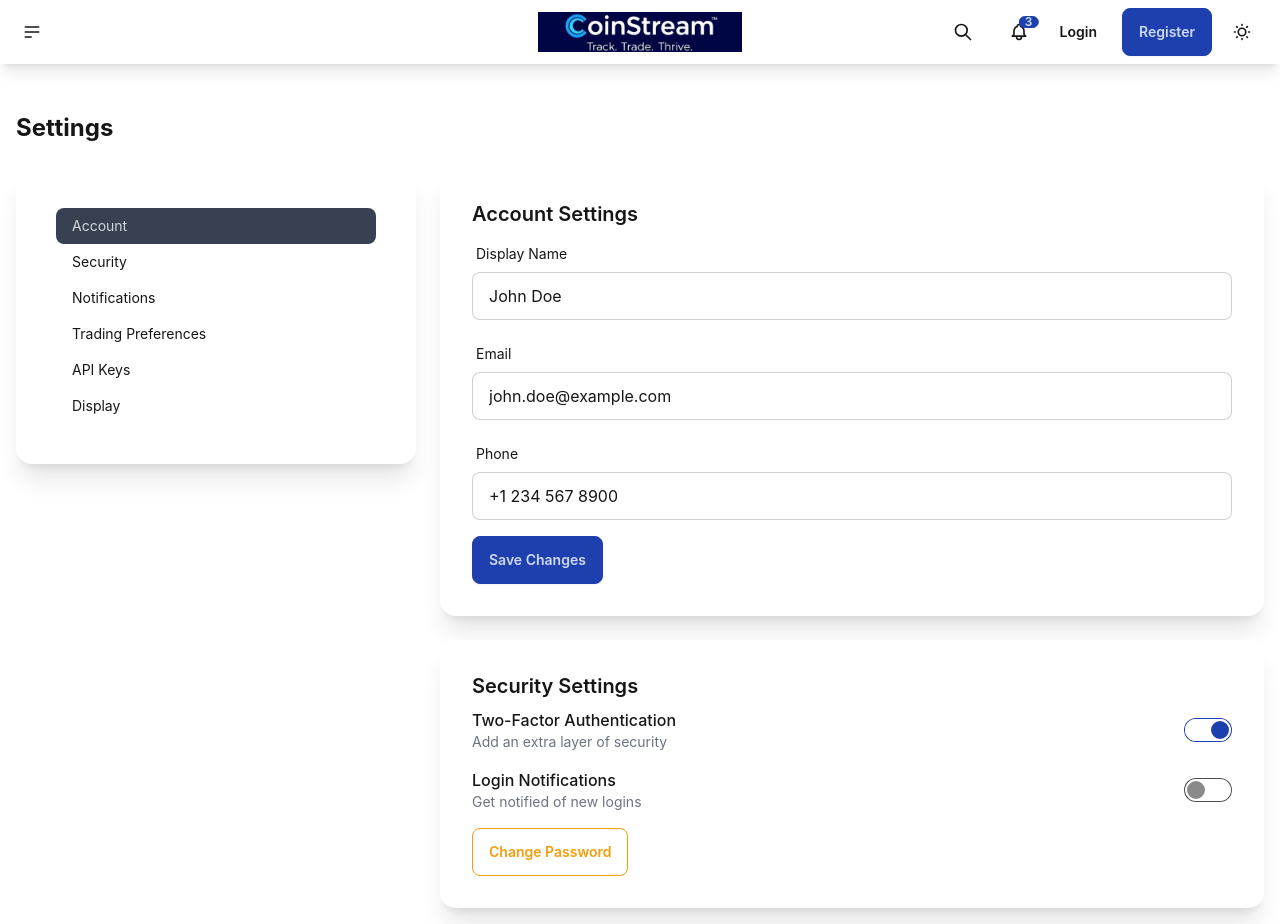
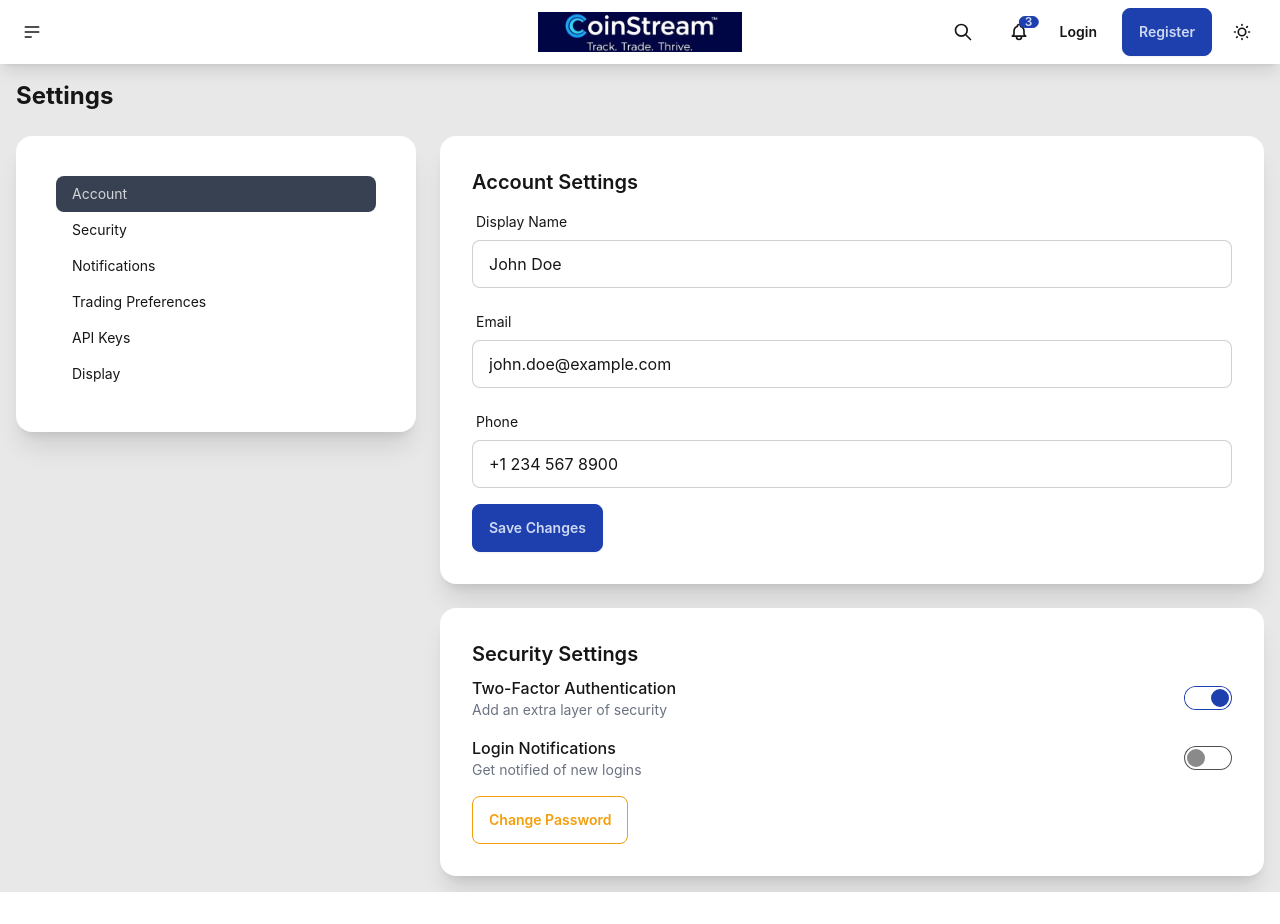
Before and after one commit to AnsHPaTeL2927/CryptoCurrencyFrontend, a React (Vite) app: page /settings in a window 1280 px wide. After the commit the page ends 892 px from the top, so only its background shows below. Built offline with nearby package versions, Linux system fonts and the light colour scheme.

Commit message:
solve profile and setting design issue and add routes for new 3 pages

```diff
--- a/src/App.jsx
+++ b/src/App.jsx
@@ -10,8 +10,10 @@ import Portfolio from "./pages/Portfolio";
 import Watchlist from "./pages/Watchlist";
 
 // Trading Pages
-// import { SpotTrading, FuturesTrading, MarginTrading } from "./pages/Trading";
+import SpotTrading from "./pages/Trading/SpotTrading";
 import OrderHistory from "./pages/Trading/OrderHistory";
+import FuturesTrading from "./pages/Trading/FuturesTrading";
+import MarginTrading from "./pages/Trading/MarginTrading";
 
 // Market Pages
 import Overview from "./pages/Market/Overview";
@@ -48,9 +50,9 @@ function App() {
 
           {/* Trading Routes */}
           <Route path="/trading">
-            {/* <Route path="spot" element={<SpotTrading />} />
+            <Route path="spot" element={<SpotTrading />} />
             <Route path="futures" element={<FuturesTrading />} />
-            <Route path="margin" element={<MarginTrading />} /> */}
+            <Route path="margin" element={<MarginTrading />} />
             <Route path="history" element={<OrderHistory />} />
           </Route>
 
--- a/src/components/Navbar.jsx
+++ b/src/components/Navbar.jsx
@@ -143,7 +143,7 @@ const Navbar = () => {
 
       <div className="drawer-content flex flex-col">
         {/* Navbar */}
-        <div className="navbar bg-base-100 shadow-lg">
+        <div className="navbar bg-base-100 shadow-lg sticky top-0 z-50">
           <div className="navbar-start">
             <label
               htmlFor="drawer-sidebar"
@@ -421,11 +421,13 @@ const Navbar = () => {
           </div>
         </div>
 
-        {/* Page content here */}
-        <div className="p-4">{/* Your main content */}</div>
+        {/* Main Content */}
+        <div className="flex-1 bg-base-200">
+          {/* Your main content will be rendered here by React Router */}
+        </div>
       </div>
 
-      <div className="drawer-side">
+      <div className="drawer-side z-50">
         <label
           htmlFor="drawer-sidebar"
           aria-label="close sidebar"
--- a/src/pages/Profile.jsx
+++ b/src/pages/Profile.jsx
@@ -1,7 +1,8 @@
 const Profile = () => {
   return (
-    <div className="p-4">
+    <div className="p-4 bg-base-200">
       {/* Profile Header */}
+      <div className="max-w-[1440px] mx-auto">
         <div className="flex items-center gap-4 mb-8">
           <div className="avatar">
             <div className="w-24 rounded-full">
@@ -95,7 +96,8 @@ const Profile = () => {
           </div>
         </div>
       </div>
+    </div>
   );
 };
 
-export default Profile
+export default Profile;
--- a/src/pages/Settings.jsx
+++ b/src/pages/Settings.jsx
@@ -1,6 +1,7 @@
 const Settings = () => {
   return (
-    <div className="p-4">
+    <div className="p-4 bg-base-200">
+      <div className="max-w-[1440px] mx-auto">
         <h1 className="text-2xl font-bold mb-6">Settings</h1>
 
         <div className="grid md:grid-cols-3 gap-6">
@@ -8,12 +9,24 @@ const Settings = () => {
           <div className="card bg-base-100 shadow-xl h-fit">
             <div className="card-body">
               <ul className="menu bg-base-100 w-full">
-              <li><a className="active">Account</a></li>
-              <li><a>Security</a></li>
-              <li><a>Notifications</a></li>
-              <li><a>Trading Preferences</a></li>
-              <li><a>API Keys</a></li>
-              <li><a>Display</a></li>
+                <li>
+                  <a className="active">Account</a>
+                </li>
+                <li>
+                  <a>Security</a>
+                </li>
+                <li>
+                  <a>Notifications</a>
+                </li>
+                <li>
+                  <a>Trading Preferences</a>
+                </li>
+                <li>
+                  <a>API Keys</a>
+                </li>
+                <li>
+                  <a>Display</a>
+                </li>
               </ul>
             </div>
           </div>
@@ -29,21 +42,33 @@ const Settings = () => {
                     <label className="label">
                       <span className="label-text">Display Name</span>
                     </label>
-                  <input type="text" className="input input-bordered" value="John Doe" />
+                    <input
+                      type="text"
+                      className="input input-bordered"
+                      value="John Doe"
+                    />
                   </div>
 
                   <div className="form-control">
                     <label className="label">
                       <span className="label-text">Email</span>
                     </label>
-                  <input type="email" className="input input-bordered" value="john.doe@example.com" />
+                    <input
+                      type="email"
+                      className="input input-bordered"
+                      value="john.doe@example.com"
+                    />
                   </div>
 
                   <div className="form-control">
                     <label className="label">
                       <span className="label-text">Phone</span>
                     </label>
-                  <input type="tel" className="input input-bordered" value="+1 234 567 8900" />
+                    <input
+                      type="tel"
+                      className="input input-bordered"
+                      value="+1 234 567 8900"
+                    />
                   </div>
 
                   <button className="btn btn-primary">Save Changes</button>
@@ -59,15 +84,23 @@ const Settings = () => {
                   <div className="flex justify-between items-center">
                     <div>
                       <h3 className="font-medium">Two-Factor Authentication</h3>
-                    <p className="text-sm text-gray-500">Add an extra layer of security</p>
+                      <p className="text-sm text-gray-500">
+                        Add an extra layer of security
+                      </p>
                     </div>
-                  <input type="checkbox" className="toggle toggle-primary" checked />
+                    <input
+                      type="checkbox"
+                      className="toggle toggle-primary"
+                      checked
+                    />
                   </div>
 
                   <div className="flex justify-between items-center">
                     <div>
                       <h3 className="font-medium">Login Notifications</h3>
-                    <p className="text-sm text-gray-500">Get notified of new logins</p>
+                      <p className="text-sm text-gray-500">
+                        Get notified of new logins
+                      </p>
                     </div>
                     <input type="checkbox" className="toggle toggle-primary" />
                   </div>
@@ -81,6 +114,7 @@ const Settings = () => {
           </div>
         </div>
       </div>
+    </div>
   );
 };
-export default Settings
+export default Settings;
--- /dev/null
+++ b/src/pages/Trading/FuturesTrading.jsx
@@ -0,0 +1,9 @@
+const FuturesTrading = () => {
+  return (
+    <div>
+      FutureTrading
+    </div>
+  )
+}
+
+export default FuturesTrading
--- /dev/null
+++ b/src/pages/Trading/MarginTrading.jsx
@@ -0,0 +1,9 @@
+const MarginTrading = () => {
+  return (
+    <div>
+      MarginTrading
+    </div>
+  )
+}
+
+export default MarginTrading
--- /dev/null
+++ b/src/pages/Trading/SpotTrading.jsx
@@ -0,0 +1,9 @@
+const SpotTrading = () => {
+  return (
+    <div>
+      SpotTrading
+    </div>
+  )
+}
+
+export default SpotTrading
```
Lines whose indentation alone changed are shown as unchanged.
